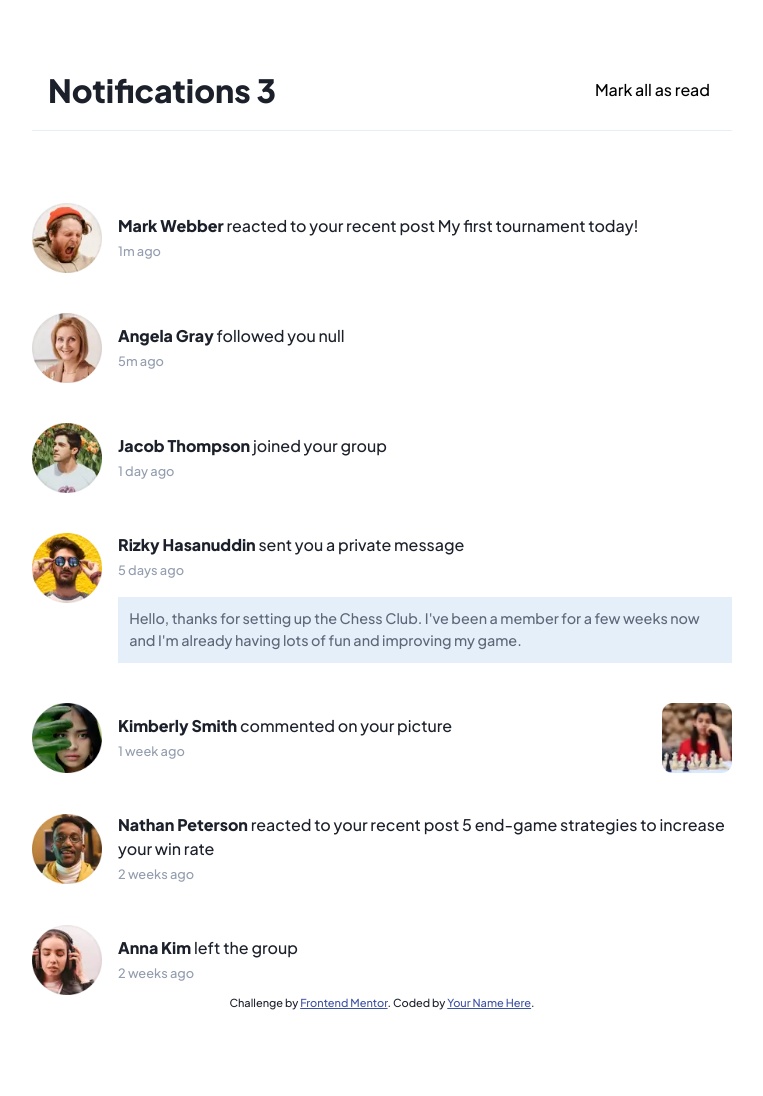
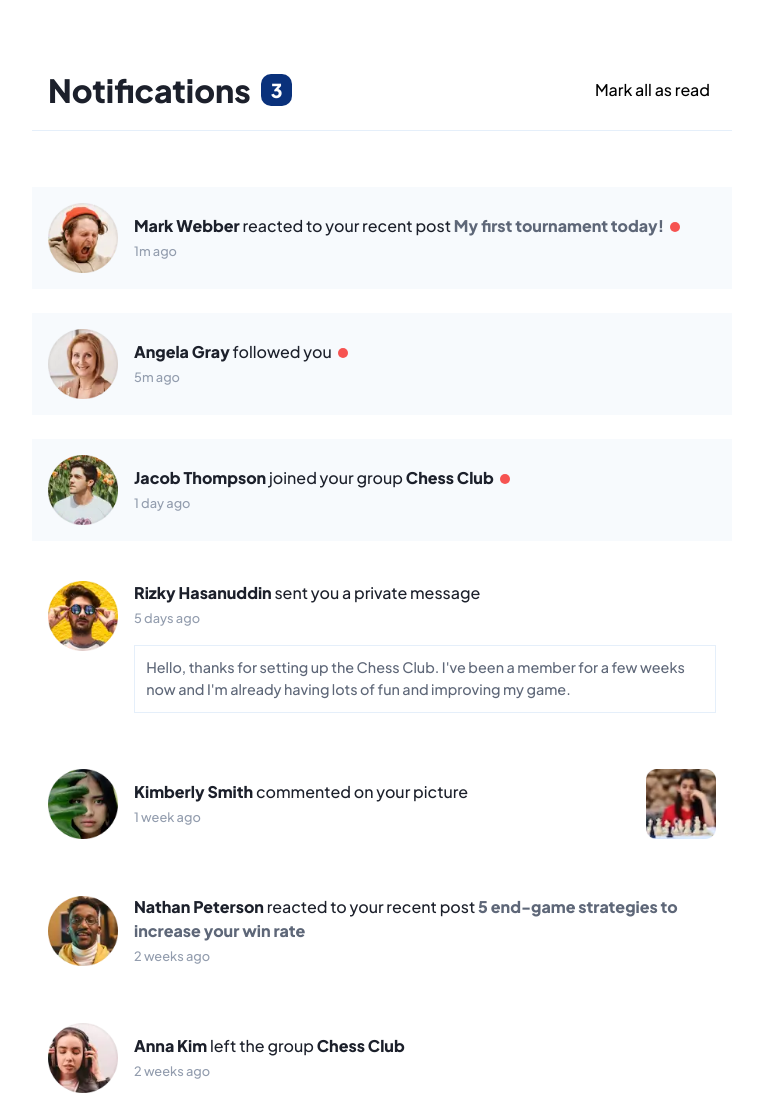
Before and after one commit to Silkiercomet/comment-section, a plain HTML site: page index.html in a window 1280 px wide. Shown: the top 1096 px of the page, without its empty margins (258-1021 px from the left). Before the commit the page ends 1011 px from the top, so only its background shows below. Drawn offline with Linux system fonts and the light colour scheme.

Commit message:
Enhance notification display with improved group highlighting and post alert styling; add unread notification indicator

```diff
--- a/script.js
+++ b/script.js
@@ -23,7 +23,7 @@ async function displayNotifications() {
             <img src="${avatar}">
           </figure>
           <div>
-            <strong>${user}</strong> ${action} ${!group ? group : ""}<br>
+            <strong>${user}</strong> ${action} ${group ? `<strong>${group}</strong>` : ""}<br>
             <time>${time}</time>
           </div>
 
@@ -36,7 +36,7 @@ async function displayNotifications() {
             <img src="${avatar}">
           </figure>
           <div>
-            <strong>${user}</strong> ${action} <span>${post}</span><br>
+            <strong>${user}</strong> ${action} <strong class="postalert">${post}</strong><br>
             <time>${time}</time>
           </div>
 
--- a/styles.css
+++ b/styles.css
@@ -77,12 +77,26 @@ isolation: isolate;
     margin-inline: auto;
     margin-top: 50px;
     background-color: var(--white);
-    gap: 2.5rem;
+    gap: 1.5rem;
 }
 .notification{
     display: flex;
     gap: 1rem;
     align-items: center;
+    padding: 1rem;
+    div{
+        position: relative;
+        strong{
+            cursor: pointer;
+            transition: 300ms ease-in-out;
+            &:hover{
+                color: var(--blue);
+            }
+        }
+    }
+}
+.postalert{
+    color: var(--dark-grayish-blue);
 }
 .header{
     display: flex;
@@ -90,6 +104,10 @@ isolation: isolate;
     padding: 1rem;
     border-bottom: 1px solid var(--light-grayish-blue-1);
     margin-bottom: 2rem;
+    h1{
+        display: flex;
+        align-items: center;
+    }
 }
 button{
     background-color: transparent;
@@ -120,7 +138,41 @@ time{
 p{
     font-size: 0.9rem;
     color: var(--dark-grayish-blue);
-    background-color: var(--light-grayish-blue-1);
+    cursor: pointer;
     padding: 0.7rem;
     margin-top: 1rem;
+    border: 1px solid var(--light-grayish-blue-1);
+    transition: 300ms ease-in-out;
+    &:hover{
+        background-color: var(--light-grayish-blue-1);
+        border-color: transparent;
+    }
 }
+
+.unread{
+    background-color: var(--very-light-grayish-blue);
+
+
+    div::after{
+        content: '';
+        display: inline-block;
+        position: absolute;
+        right: -1rem;
+        top: 17%;
+
+        width: 10px;
+        height: 10px;
+        background-color: var(--red);
+        border-radius: 50%;
+
+
+    }
+}
+#number{
+    font-size: 1.2rem;
+    background-color: var(--blue);
+    color: white;
+    padding: 2px 10px;
+    border-radius: 10px;
+    margin-left: 10px;
+}
```
